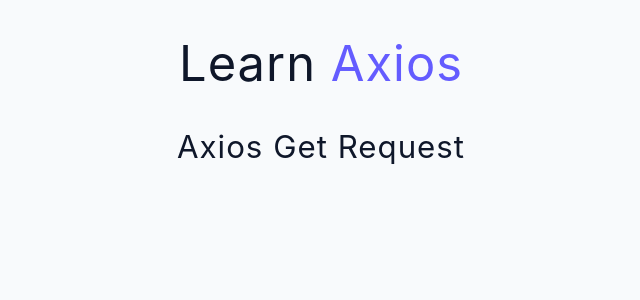
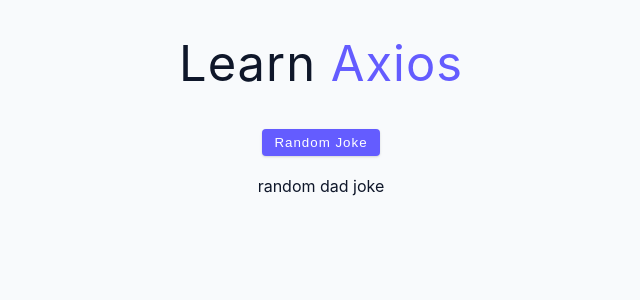
Before and after one commit to immanuala07/React-Axios, a React (Create React App) app: page / in a window 1280 px wide. Shown: the top 300 px of the page, without its empty margins (319-959 px from the left). Built offline with nearby package versions, Linux system fonts and the light colour scheme; no server answers.

Commit message:
Set headers

```diff
--- a/src/App.js
+++ b/src/App.js
@@ -1,5 +1,6 @@
-import Title from './components/Title';
-import FirstRequest from './examples/1-first-request';
+import Title from "./components/Title";
+import FirstRequest from "./examples/2-headers";
+
 function App() {
   return (
     <main>
--- a/src/examples/2-headers.js
+++ b/src/examples/2-headers.js
@@ -8,7 +8,25 @@
   const [joke, setJoke] = useState('random dad joke');
 
   const fetchDadJoke = async () => {
-    console.log('fetch dad joke');
+    try {
+      const { data } = await axios.get(url, {
+        headers: {
+          Accept: "application/json",
+        },
+      });
+
+      // (or)
+
+      // const response = await axios(url, {
+      //   headers: {
+      //     Accept: 'application/json'
+      //   }
+      // });
+      console.log(data.joke);
+      setJoke(data.joke);
+    } catch (error) {
+      console.log(error.response);
+    }
   };
 
   return (
@@ -20,4 +38,5 @@
     </section>
   );
 };
+
 export default Headers;
```
